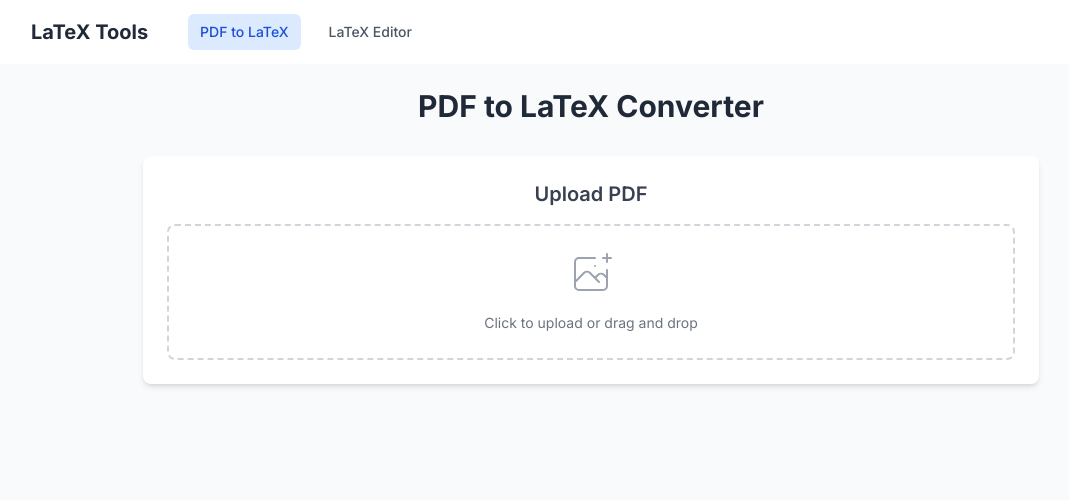
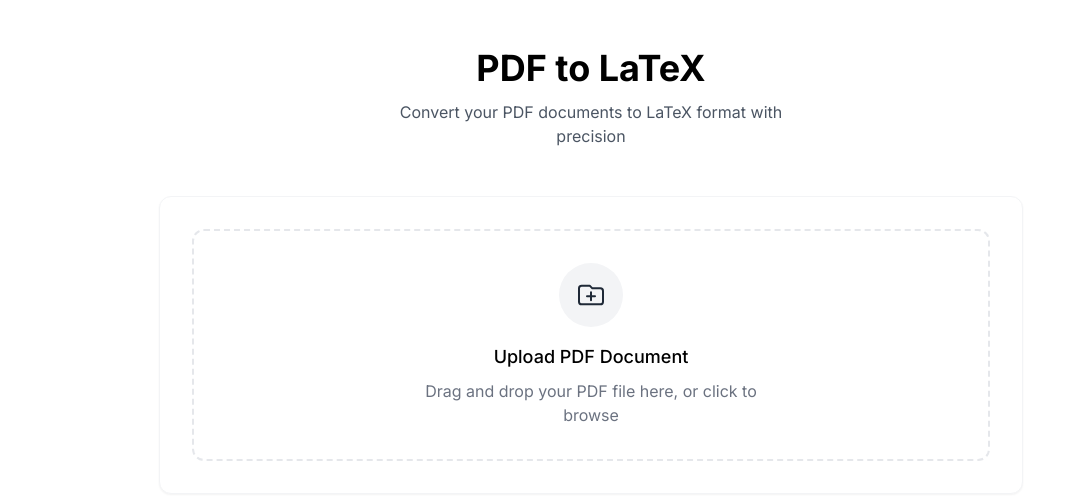
Before and after one commit to maxbeyer1/latex-converter, a Next.js app: page / in a window 1280 px wide. Shown: the top 500 px of the page, without its empty margins (49-1118 px from the left). Built offline with nearby package versions, Linux system fonts and the light colour scheme.

Commit message:
feat: update UI to be cleaner

```diff
--- a/app/components/FileUpload.tsx
+++ b/app/components/FileUpload.tsx
@@ -45,9 +45,9 @@ const FileUpload: React.FC<FileUploadProps> = ({
 
   return (
     <div
-      className={`border-2 border-dashed rounded-lg p-6 text-center transition-colors
-        ${isDragOver ? 'border-blue-500 bg-blue-50' : 'border-gray-300'}
-        ${isLoading ? 'opacity-50 cursor-not-allowed' : 'hover:border-blue-500'}
+      className={`input-area animate-fade-in text-center
+        ${isDragOver ? 'border-black bg-gray-50' : 'border-gray-200'}
+        ${isLoading ? 'opacity-50 cursor-not-allowed' : 'hover:border-black hover:shadow-md'}
       `}
       onDrop={handleDrop}
       onDragOver={handleDragOver}
@@ -67,25 +67,52 @@ const FileUpload: React.FC<FileUploadProps> = ({
         htmlFor="file-upload"
         className={`block cursor-pointer ${isLoading ? 'opacity-50 cursor-not-allowed' : ''}`}
       >
-        <div className="mb-3">
+        {!selectedFile ? (
+          <div className="flex flex-col items-center">
+            <div className="w-16 h-16 rounded-full bg-gray-100 flex items-center justify-center mb-4">
               <svg
-            className="mx-auto h-12 w-12 text-gray-400"
+                className="w-8 h-8 text-gray-800"
                 stroke="currentColor"
                 fill="none"
-            viewBox="0 0 48 48"
-            aria-hidden="true"
+                viewBox="0 0 24 24"
               >
                 <path
-              d="M28 8H12a4 4 0 00-4 4v20m32-12v8m0 0v8a4 4 0 01-4 4H12a4 4 0 01-4-4v-4m32-4l-3.172-3.172a4 4 0 00-5.656 0L28 28M8 32l9.172-9.172a4 4 0 015.656 0L28 28m0 0l4 4m4-24h8m-4-4v8m-12 4h.02"
-              strokeWidth={2}
                   strokeLinecap="round"
                   strokeLinejoin="round"
+                  strokeWidth="1.5"
+                  d="M9 13h6m-3-3v6m-9 1V7a2 2 0 012-2h6l2 2h6a2 2 0 012 2v8a2 2 0 01-2 2H5a2 2 0 01-2-2z"
                 />
               </svg>
             </div>
-        <span className="text-sm text-gray-500">
-          {selectedFile ? selectedFile.name : "Click to upload or drag and drop"}
-        </span>
+            <h3 className="font-medium text-lg mb-2">Upload PDF Document</h3>
+            <p className="text-gray-500 max-w-sm mx-auto">
+              Drag and drop your PDF file here, or click to browse
+            </p>
+          </div>
+        ) : (
+          <div className="flex flex-col items-center animate-fade-in">
+            <div className="w-16 h-16 rounded-full bg-gray-100 flex items-center justify-center mb-4">
+              <svg
+                className="w-8 h-8 text-gray-800"
+                fill="none"
+                stroke="currentColor"
+                viewBox="0 0 24 24"
+              >
+                <path
+                  strokeLinecap="round"
+                  strokeLinejoin="round"
+                  strokeWidth="1.5"
+                  d="M9 12l2 2 4-4m6 2a9 9 0 11-18 0 9 9 0 0118 0z"
+                />
+              </svg>
+            </div>
+            <h3 className="font-medium text-lg mb-2">File Selected</h3>
+            <p className="text-gray-800">{selectedFile.name}</p>
+            <p className="text-gray-500 text-sm mt-1">
+              Click to select a different file
+            </p>
+          </div>
+        )}
       </label>
     </div>
   );
--- a/app/components/LoadingSpinner.tsx
+++ b/app/components/LoadingSpinner.tsx
@@ -2,18 +2,44 @@ import React from 'react';
 
 interface LoadingSpinnerProps {
   size?: 'sm' | 'md' | 'lg';
+  text?: string;
+  fullScreen?: boolean;
 }
 
-const LoadingSpinner: React.FC<LoadingSpinnerProps> = ({ size = 'md' }) => {
+const LoadingSpinner: React.FC<LoadingSpinnerProps> = ({
+  size = 'md',
+  text,
+  fullScreen = false
+}) => {
   const sizeClass = {
     sm: 'h-4 w-4',
     md: 'h-6 w-6',
-    lg: 'h-8 w-8',
+    lg: 'h-10 w-10',
   }[size];
+
+  const spinner = (
+    <div className={`animate-spin ${sizeClass} border-2 border-black rounded-full border-t-transparent`}></div>
+  );
+
+  if (fullScreen) {
+    return (
+      <div className="page-transition animate-fade-in">
+        <div className="flex flex-col items-center">
+          {spinner}
+          {text && (
+            <p className="mt-4 font-medium text-gray-800 animate-slide-up stagger-1">
+              {text}
+            </p>
+          )}
+        </div>
+      </div>
+    );
+  }
 
   return (
     <div className="flex items-center justify-center">
-      <div className={`animate-spin ${sizeClass} border-2 border-blue-500 rounded-full border-t-transparent`}></div>
+      {spinner}
+      {text && <p className="ml-3 text-sm text-gray-700">{text}</p>}
     </div>
   );
 };
--- a/app/editor/page.tsx
+++ b/app/editor/page.tsx
@@ -6,6 +6,8 @@ import { useRouter } from "next/navigation";
 import { renderLatexToPdf } from "../services/latexService";
 import { useAppStore } from "../services/appState";
 import { debounce } from "lodash";
+import LoadingSpinner from "../components/LoadingSpinner";
+import Link from "next/link";
 
 // Dynamically import components to prevent SSR issues
 const CodeEditor = dynamic(() => import("../components/CodeEditor"), {
@@ -20,6 +22,7 @@ export default function EditorPage() {
   const router = useRouter();
   // Get LaTeX content from global state
   const storedLatexContent = useAppStore((state) => state.latexContent);
+  const clearLatexContent = useAppStore((state) => state.clearLatexContent);
 
   // Default LaTeX content if none is provided
   const defaultLatex = `\\documentclass{article}
@@ -36,7 +39,8 @@ $$E = mc^2$$
 
   const [latexCode, setLatexCode] = useState<string>(initialLatex);
   const [pdfUrl, setPdfUrl] = useState<string | null>(null);
-  const [isLoading, setIsLoading] = useState<boolean>(false);
+  const [isLoading, setIsLoading] = useState<boolean>(true);
+  const [isInitialLoad, setIsInitialLoad] = useState<boolean>(true);
   const [error, setError] = useState<string | null>(null);
 
   // Cleanup function for Blob URLs
@@ -68,6 +72,7 @@ $$E = mc^2$$
         console.error("Error rendering PDF:", err);
       } finally {
         setIsLoading(false);
+        setIsInitialLoad(false);
       }
     }, 1000), // 1 second delay
     []
@@ -84,27 +89,56 @@ $$E = mc^2$$
     debouncedRender(latexCode);
   }, [latexCode, debouncedRender]);
 
+  // Show full-screen loading on initial load
+  if (isInitialLoad && isLoading) {
+    return <LoadingSpinner size="lg" text="Preparing your LaTeX document..." fullScreen={true} />;
+  }
+
   return (
-    <main className="flex min-h-screen flex-col items-center justify-start p-6 bg-gray-50 pt-0">
-      <div className="w-full max-w-6xl mt-6">
-        <h1 className="text-3xl font-bold text-center mb-8 text-gray-800">LaTeX Editor</h1>
+    <main className="min-h-screen flex flex-col">
+      {/* Header */}
+      <header className="border-b border-gray-100 py-4">
+        <div className="container-center flex justify-between items-center">
+          <Link href="/" className="text-black hover:text-gray-700 transition-colors">
+            <span className="text-xl font-bold">LaTeX</span>
+          </Link>
+          <div className="flex items-center space-x-4">
+            <button
+              onClick={() => clearLatexContent()}
+              className="text-sm text-gray-500 hover:text-black transition-colors"
+            >
+              New Document
+            </button>
+          </div>
+        </div>
+      </header>
 
-        <div className="grid grid-cols-1 lg:grid-cols-2 gap-6">
-          {/* Editor Section */}
-          <div className="bg-white p-6 rounded-lg shadow-md">
-            <h2 className="text-xl font-semibold mb-4 text-gray-700">Editor</h2>
-            <div className="h-[70vh] border border-gray-200 rounded overflow-hidden">
-              <CodeEditor
-                value={latexCode}
-                onChange={handleCodeChange}
-              />
-            </div>
+      {/* Editor and Preview */}
+      <div className="flex-1 grid grid-cols-1 lg:grid-cols-2 border-gray-100">
+        <div className="animate-fade-in flex flex-col h-[calc(100vh-72px)]">
+          <div className="border-b border-gray-100 px-6 py-3 flex items-center justify-between">
+            <h2 className="font-medium">Editor</h2>
           </div>
+          <div className="flex-1 overflow-hidden">
+            <CodeEditor
+              value={latexCode}
+              onChange={handleCodeChange}
+            />
+          </div>
+        </div>
 
-          {/* Preview Section */}
-          <div className="bg-white p-6 rounded-lg shadow-md">
-            <h2 className="text-xl font-semibold mb-4 text-gray-700">PDF Preview</h2>
-            <div className="h-[70vh]">
+        <div className="animate-fade-in lg:border-l border-gray-100 flex flex-col h-[calc(100vh-72px)]">
+          <div className="border-b border-gray-100 px-6 py-3 flex items-center justify-between">
+            <h2 className="font-medium">PDF Preview</h2>
+            {isLoading && (
+              <div className="flex items-center">
+                <LoadingSpinner size="sm" />
+                <span className="ml-2 text-xs text-gray-500">Rendering...</span>
+              </div>
+            )}
+          </div>
+          <div className="flex-1 p-4 bg-gray-50">
+            <div className="h-full shadow-sm">
               <PdfPreview
                 pdfUrl={pdfUrl}
                 isLoading={isLoading}
--- a/app/globals.css
+++ b/app/globals.css
@@ -4,24 +4,59 @@
 
 :root {
   --foreground-rgb: 0, 0, 0;
-  --background-start-rgb: 214, 219, 220;
-  --background-end-rgb: 255, 255, 255;
+  --background-rgb: 255, 255, 255;
+  --accent-rgb: 0, 0, 0;
+  --transition-ease: cubic-bezier(0.65, 0, 0.35, 1);
 }
 
-@media (prefers-color-scheme: dark) {
-  :root {
-    --foreground-rgb: 255, 255, 255;
-    --background-start-rgb: 0, 0, 0;
-    --background-end-rgb: 0, 0, 0;
+@layer base {
+  body {
+    @apply bg-white text-black antialiased;
   }
 }
 
-body {
-  color: rgb(var(--foreground-rgb));
-  background: linear-gradient(
-      to bottom,
-      transparent,
-      rgb(var(--background-end-rgb))
-    )
-    rgb(var(--background-start-rgb));
+@layer components {
+  .page-transition {
+    @apply fixed inset-0 z-50 flex items-center justify-center bg-white transition-opacity duration-500;
+  }
+
+  .btn-primary {
+    @apply bg-black text-white font-medium py-2.5 px-5 rounded-lg hover:bg-gray-800 transition-all duration-300;
+  }
+
+  .card {
+    @apply bg-white rounded-xl shadow-sm border border-gray-100 overflow-hidden;
+  }
+
+  .input-area {
+    @apply border-2 border-dashed rounded-xl p-8 transition-all duration-300;
+  }
+
+  .container-center {
+    @apply w-full max-w-4xl mx-auto px-4;
+  }
 }
+
+/* Animations */
+@keyframes fadeIn {
+  from { opacity: 0; }
+  to { opacity: 1; }
+}
+
+@keyframes slideUp {
+  from { transform: translateY(10px); opacity: 0; }
+  to { transform: translateY(0); opacity: 1; }
+}
+
+.animate-fade-in {
+  animation: fadeIn 0.5s ease-out forwards;
+}
+
+.animate-slide-up {
+  animation: slideUp 0.5s var(--transition-ease) forwards;
+}
+
+/* Staggered animation delays */
+.stagger-1 { animation-delay: 0.1s; }
+.stagger-2 { animation-delay: 0.2s; }
+.stagger-3 { animation-delay: 0.3s; }
--- a/app/layout.tsx
+++ b/app/layout.tsx
@@ -1,8 +1,11 @@
 import "./globals.css";
 import { Inter } from "next/font/google";
-import Navigation from "./components/Navigation";
 
-const inter = Inter({ subsets: ["latin"] });
+const inter = Inter({
+  subsets: ["latin"],
+  weight: ['400', '500', '600', '700'],
+  display: 'swap',
+});
 
 export const metadata = {
   title: "LaTeX Converter",
@@ -16,8 +19,7 @@ export default function RootLayout({
 }) {
   return (
     <html lang="en">
-      <body className={`${inter.className} bg-gray-50`}>
-        <Navigation />
+      <body className={`${inter.className} bg-white text-black min-h-screen`}>
         {children}
       </body>
     </html>
--- a/app/page.tsx
+++ b/app/page.tsx
@@ -6,6 +6,7 @@ import FileUpload from "./components/FileUpload";
 import LoadingSpinner from "./components/LoadingSpinner";
 import { convertPdfToLatex } from "./services/convertService";
 import { useAppStore } from "./services/appState";
+import Link from "next/link";
 
 export default function Home() {
   const router = useRouter();
@@ -15,6 +16,7 @@ export default function Home() {
 
   // Get the store setter
   const setLatexContent = useAppStore((state) => state.setLatexContent);
+  const latexContent = useAppStore((state) => state.latexContent);
 
   const handleFileSelect = (file: File) => {
     setPdfFile(file);
@@ -45,16 +47,22 @@ export default function Home() {
     }
   };
 
+  // Show a full-screen loading spinner during the conversion process
+  if (isLoading) {
+    return <LoadingSpinner size="lg" text="Converting your PDF to LaTeX..." fullScreen={true} />;
+  }
+
   return (
-    <main className="flex min-h-screen flex-col items-center justify-start p-6 bg-gray-50 pt-0">
-      <div className="w-full max-w-4xl mt-6">
-        <h1 className="text-3xl font-bold text-center mb-8 text-gray-800">PDF to LaTeX Converter</h1>
+    <main className="min-h-screen flex flex-col items-center justify-start px-4 py-12">
+      <div className="container-center">
+        <div className="text-center mb-12 animate-fade-in">
+          <h1 className="text-4xl font-bold mb-3">PDF to LaTeX</h1>
+          <p className="text-gray-600 max-w-md mx-auto">
+            Convert your PDF documents to LaTeX format with precision
+          </p>
+        </div>
 
-        <div className="grid grid-cols-1 gap-6">
-          {/* Input Section */}
-          <div className="bg-white p-6 rounded-lg shadow-md">
-            <h2 className="text-xl font-semibold mb-4 text-center text-gray-700">Upload PDF</h2>
-
+        <div className="card p-8 animate-slide-up stagger-1">
           <FileUpload
             onFileSelect={handleFileSelect}
             selectedFile={pdfFile}
@@ -62,27 +70,32 @@ export default function Home() {
           />
 
           {error && (
-              <p className="mt-2 text-red-500 text-sm text-center">{error}</p>
+            <p className="mt-4 text-red-500 text-sm text-center">{error}</p>
           )}
 
           {pdfFile && (
-              <div className="flex justify-center w-full">
+            <div className="flex justify-center w-full mt-6 animate-slide-up stagger-2">
               <button
                 onClick={handleConvert}
                 disabled={isLoading}
-                  className="mt-4 bg-blue-600 hover:bg-blue-700 text-white font-medium py-2 px-4 rounded-md transition-colors disabled:bg-blue-300"
+                className="btn-primary"
               >
-                  {isLoading ? (
-                    <span className="flex items-center">
-                      <LoadingSpinner size="sm" />
-                      <span className="ml-2">Converting...</span>
-                    </span>
-                  ) : "Convert to LaTeX"}
+                Convert to LaTeX
               </button>
             </div>
           )}
         </div>
+
+        {latexContent && (
+          <div className="mt-6 text-center animate-slide-up stagger-3">
+            <Link
+              href="/editor"
+              className="text-gray-600 hover:text-black transition-colors text-sm"
+            >
+              Continue to previous session →
+            </Link>
           </div>
+        )}
       </div>
     </main>
   );
--- a/app/services/convertService.ts
+++ b/app/services/convertService.ts
@@ -43,7 +43,9 @@ Here is a sample equation:
 //   });
 // };
 
-// Real implementation (uncomment and use when backend is ready)
+/**
+  * Convert PDF file to LaTeX format using the backend API
+ */
 export const convertPdfToLatex = async (file: File): Promise<string> => {
   try {
     const formData = new FormData();
```
Also changed, not shown: app/components/CodeEditor.tsx (+8 -1 lines), app/components/PdfPreview.tsx (+36 -8 lines), 1 other file (tests, documents, lock files or other folders). Lines whose indentation alone changed are shown as unchanged.
